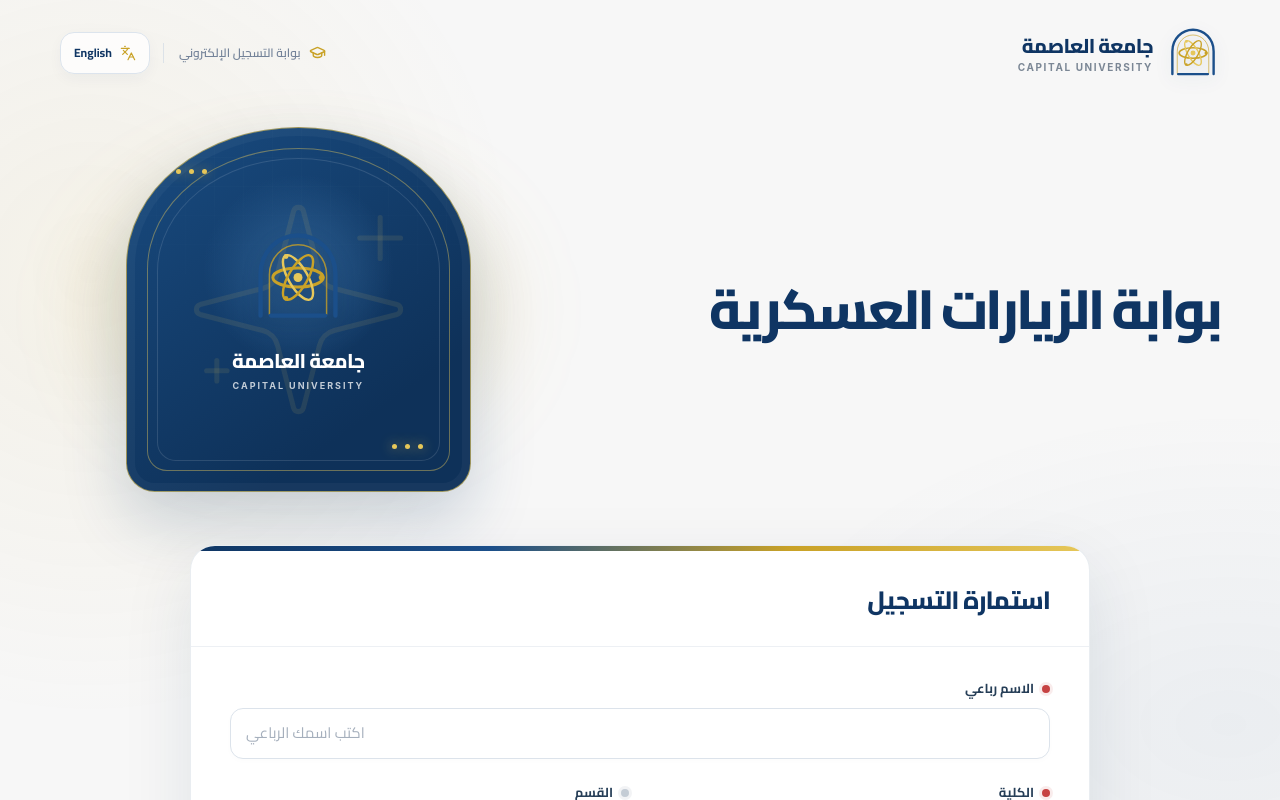
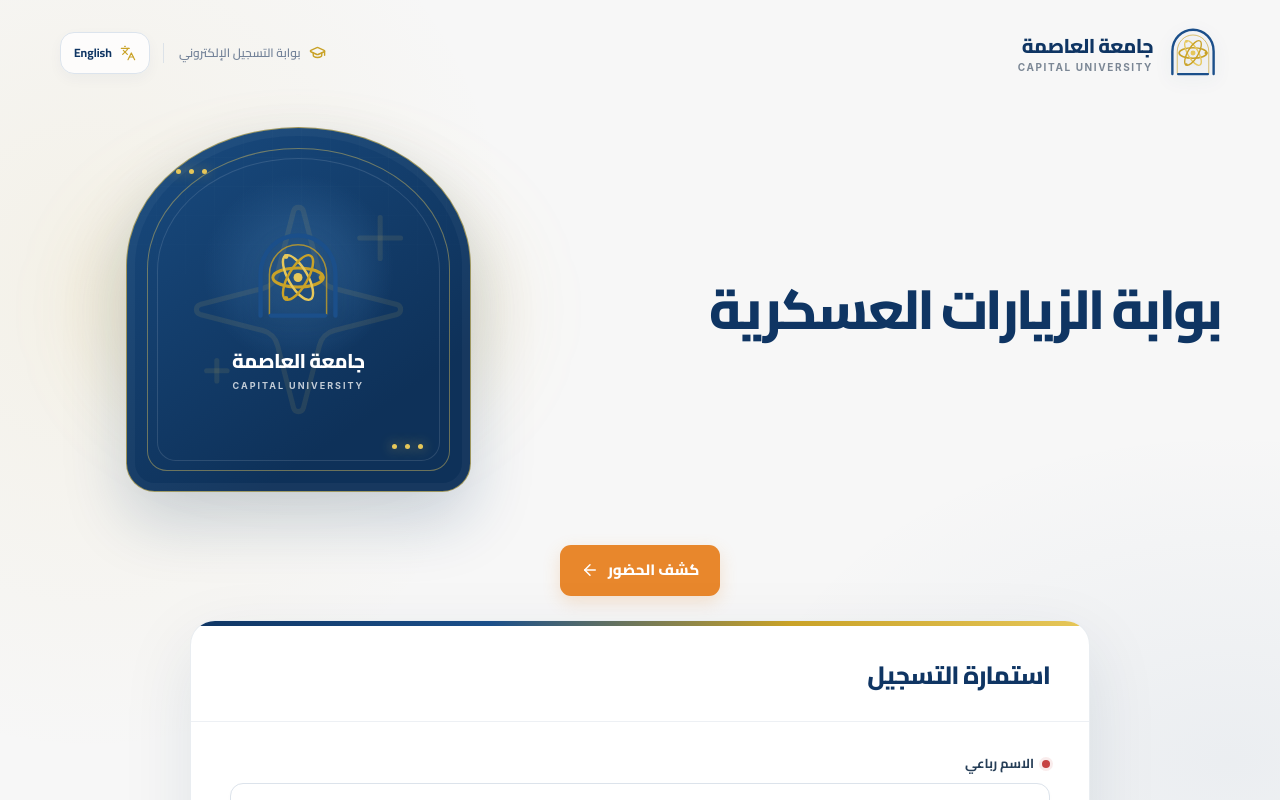
Before and after one commit to aamrabdelhay/MP, a Next.js app: page / in a window 1280 px wide. Shown: the top 800 px of the page. Built offline with nearby package versions, Linux system fonts and the light colour scheme.

Commit message:
Add orange attendance navigation to homepage

```diff
--- a/components/HomePage.tsx
+++ b/components/HomePage.tsx
@@ -1,6 +1,6 @@
 "use client";
 
-import { GraduationCap, Sparkles } from "lucide-react";
+import { ArrowLeft, GraduationCap, Sparkles } from "lucide-react";
 import { useLanguage } from "@/app/providers";
 import { LanguageSwitcher } from "@/components/LanguageSwitcher";
 import { LoadingScreen } from "@/components/LoadingScreen";
@@ -63,6 +63,7 @@
           </div>
         </section>
 
+        <div style={{ display: "flex", justifyContent: "center", margin: "0 auto 24px" }}><a href="/attendance" style={{ display: "inline-flex", alignItems: "center", gap: 9, borderRadius: 11, background: "#e8872c", color: "#fff", textDecoration: "none", fontWeight: 800, padding: "13px 21px", boxShadow: "0 6px 18px #e8872c33" }}>كشف الحضور <ArrowLeft size={18} aria-hidden="true" /></a></div>
         <RegistrationForm />
       </div>
       <LoadingScreen />
```
